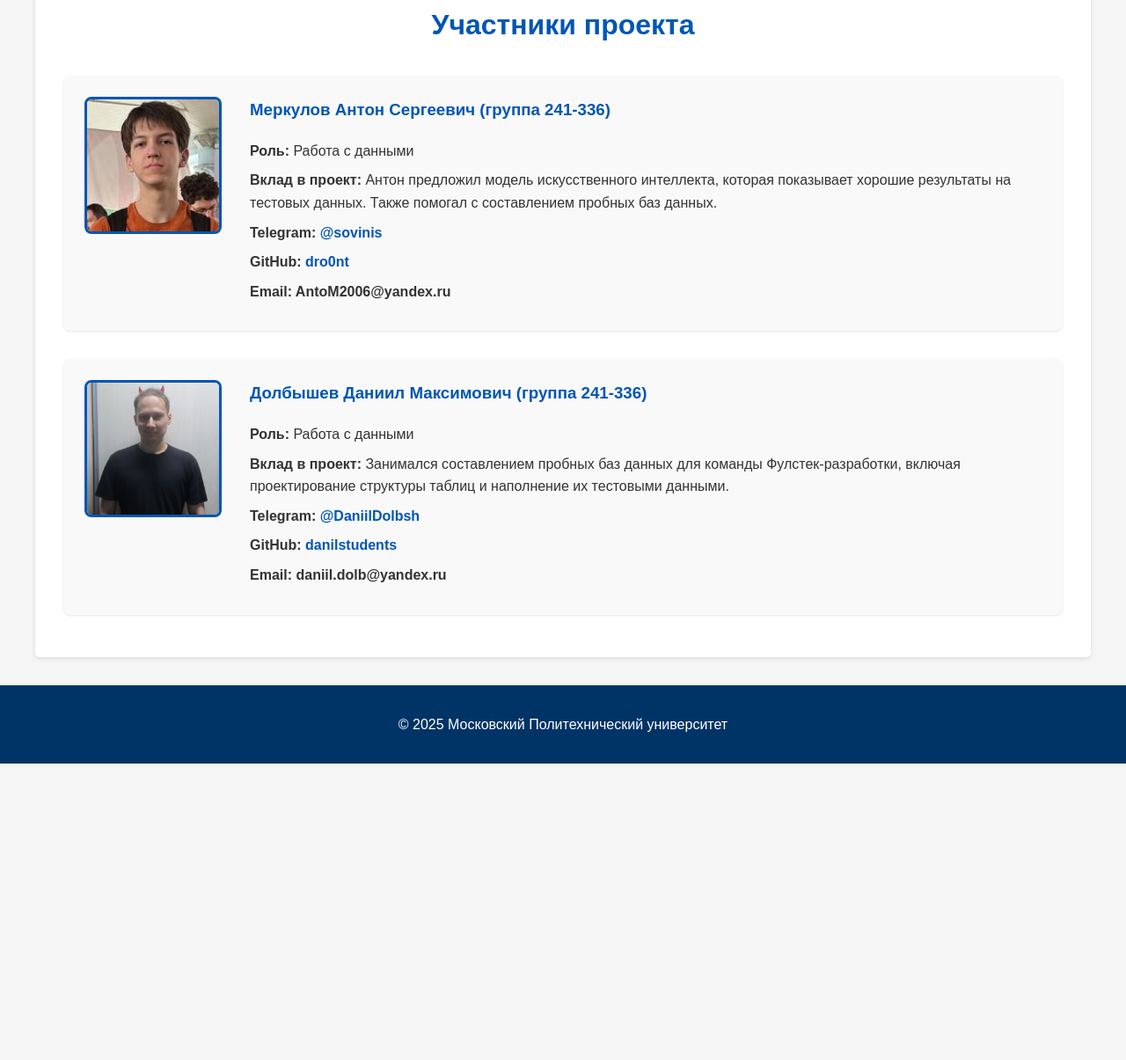
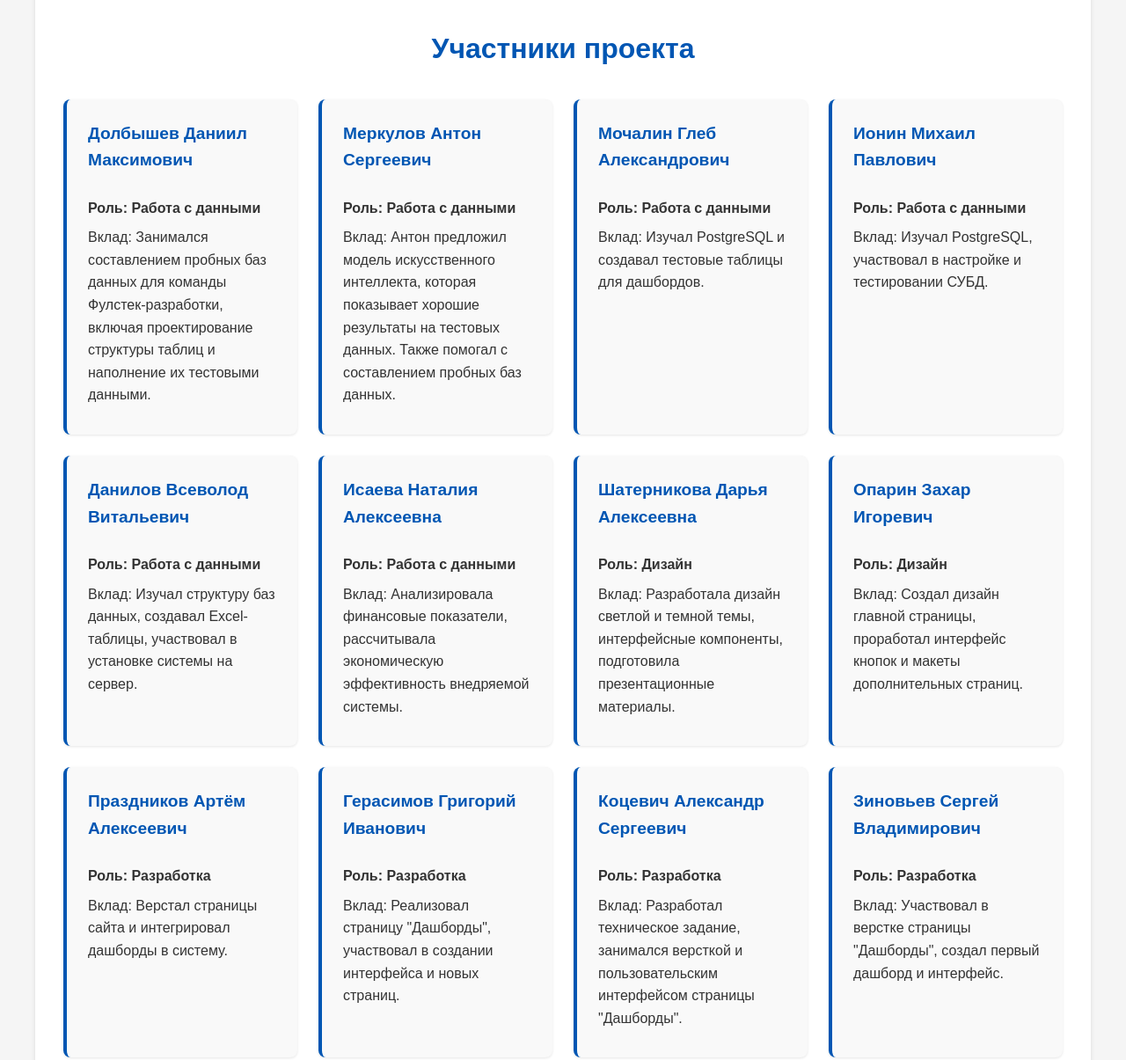
Before and after one commit to dro0nt/practice-2025-1, a plain HTML site: page site/people.html in a window 1280 px wide. Shown: the part 181-1386 px from the top of the page at 88% size. Before the commit the page ends 1049 px from the top, so only its background shows below. Drawn offline with Linux system fonts and the light colour scheme.

Commit message:
Внесение правок перед защитой
Внесение правок перед защитой

```diff
--- a/site/people.html
+++ b/site/people.html
@@ -6,7 +6,6 @@
     <title>Участники проекта - Московский Политех</title>
     <link rel="stylesheet" href="styles.css">
     <style>
-        /* Дополнительные стили для страницы участников */
         .people {
             background: white;
             padding: 2rem;
@@ -16,94 +15,49 @@
 
         .people h2 {
             color: #0056b3;
-            margin-top: 0;
             text-align: center;
             font-size: 2rem;
             margin-bottom: 2rem;
         }
 
-        .people-list {
-            list-style: none;
-            padding: 0;
+        .people-grid {
             display: grid;
-            grid-template-columns: 1fr;
-            gap: 2rem;
+            grid-template-columns: repeat(4, 1fr);
+            gap: 1.5rem;
         }
 
-        .people-list li {
-            display: flex;
-            gap: 2rem;
+        .person-card {
+            background: #f9f9f9;
             padding: 1.5rem;
-            background: #f9f9f9;
             border-radius: 8px;
             box-shadow: 0 1px 3px rgba(0,0,0,0.1);
-            transition: transform 0.3s, box-shadow 0.3s;
+            border-left: 4px solid #0056b3;
         }
 
-        .people-list li:hover {
-            transform: translateY(-5px);
-            box-shadow: 0 5px 15px rgba(0,0,0,0.1);
+        .person-card h4 {
+            margin-top: 0;
+            color: #0056b3;
+            font-size: 1.2rem;
         }
 
-        .member-photo {
-            width: 150px;
-            height: 150px;
-            object-fit: cover;
-            border-radius: 8px;
-            border: 3px solid #0056b3;
-        }
-
-        .people-list div {
-            flex: 1;
-        }
-
-        .people-list h3 {
-            margin-top: 0;
-            color: #0056b3;
-        }
-
-        .people-list p {
+        .person-card p {
             margin: 0.5rem 0;
         }
 
-        .people-list a {
-            color: #0056b3;
-            text-decoration: none;
+        .person-role {
+            font-weight: bold;
+            color: #333;
         }
 
-        .people-list a:hover {
-            text-decoration: underline;
+        @media (max-width: 992px) {
+            .people-grid {
+                grid-template-columns: repeat(2, 1fr);
+            }
         }
 
-        .people-list button {
-            background: #0056b3;
-            color: white;
-            border: none;
-            padding: 0.5rem 1rem;
-            border-radius: 4px;
-            cursor: pointer;
-            margin-top: 0.5rem;
-            transition: background 0.3s;
-        }
-
-        .people-list button:hover {
-            background: #003d82;
-        }
-
-        .people-list button a {
-            color: white;
-        }
-
-        @media (max-width: 768px) {
-            .people-list li {
-                flex-direction: column;
-                gap: 1rem;
-            }
-
-            .member-photo {
-                width: 100%;
-                height: auto;
-                max-height: 300px;
+        @media (max-width: 600px) {
+            .people-grid {
+                grid-template-columns: 1fr;
             }
         }
     </style>
@@ -125,31 +79,103 @@
     <main>
         <section class="people">
             <h2>Участники проекта</h2>
-            <ul class="people-list">
-                <li>
-                    <img src="images/Anton.png" alt="Антон Меркулов" class="member-photo">
-                    <div>
-                        <h3>Меркулов Антон Сергеевич (группа 241-336)</h3>
-                        <p><strong>Роль:</strong> Работа с данными</p>
-                        <p><strong>Вклад в проект: </strong>Антон предложил модель искусственного интеллекта, которая показывает хорошие результаты на тестовых данных. Также помогал с составлением пробных баз данных.</p>
-                        <p><strong>Telegram: <a href="https://t.me/sovinis">@sovinis</a></strong></p>
-                        <p><strong>GitHub: <a href="https://github.com/dro0nt">dro0nt</a></strong></p>
-                        <p><strong>Email: AntoM2006@yandex.ru</strong></p>
-                    </div>
-                </li>
+            <div class="people-grid">
+                <div class="person-card">
+                    <h4>Долбышев Даниил Максимович</h4>
+                    <p class="person-role">Роль: Работа с данными</p>
+                    <p>Вклад: Занимался составлением пробных баз данных для команды Фулстек-разработки, включая проектирование структуры таблиц и наполнение их тестовыми данными.</p>
+                </div>
 
-                <li>
-                    <img src="images/Danya.png" alt="Долбышев Даниил" class="member-photo">
-                    <div>
-                        <h3>Долбышев Даниил Максимович (группа 241-336)</h3>
-                        <p><strong>Роль:</strong> Работа с данными</p>
-                        <p><strong>Вклад в проект: </strong>Занимался составлением пробных баз данных для команды Фулстек-разработки, включая проектирование структуры таблиц и наполнение их тестовыми данными.</p>
-                        <p><strong>Telegram: <a href="https://t.me/DaniilDolbsh">@DaniilDolbsh</a></strong></p>
-                        <p><strong>GitHub: <a href="https://github.com/danilstudents">danilstudents</a></strong></p>
-                        <p><strong>Email: daniil.dolb@yandex.ru</strong></p>
-                    </div>
-                </li>
-            </ul>
+                <div class="person-card">
+                    <h4>Меркулов Антон Сергеевич</h4>
+                    <p class="person-role">Роль: Работа с данными</p>
+                    <p>Вклад: Антон предложил модель искусственного интеллекта, которая показывает хорошие результаты на тестовых данных. Также помогал с составлением пробных баз данных.</p>
+                </div>
+
+                <div class="person-card">
+                    <h4>Мочалин Глеб Александрович</h4>
+                    <p class="person-role">Роль: Работа с данными</p>
+                    <p>Вклад: Изучал PostgreSQL и создавал тестовые таблицы для дашбордов.</p>
+                </div>
+
+                <div class="person-card">
+                    <h4>Ионин Михаил Павлович</h4>
+                    <p class="person-role">Роль: Работа с данными</p>
+                    <p>Вклад: Изучал PostgreSQL, участвовал в настройке и тестировании СУБД.</p>
+                </div>
+
+                <div class="person-card">
+                    <h4>Данилов Всеволод Витальевич</h4>
+                    <p class="person-role">Роль: Работа с данными</p>
+                    <p>Вклад: Изучал структуру баз данных, создавал Excel-таблицы, участвовал в установке системы на сервер.</p>
+                </div>
+
+                <div class="person-card">
+                    <h4>Исаева Наталия Алексеевна</h4>
+                    <p class="person-role">Роль: Работа с данными</p>
+                    <p>Вклад: Анализировала финансовые показатели, рассчитывала экономическую эффективность внедряемой системы.</p>
+                </div>
+
+                <div class="person-card">
+                    <h4>Шатерникова Дарья Алексеевна</h4>
+                    <p class="person-role">Роль: Дизайн</p>
+                    <p>Вклад: Разработала дизайн светлой и темной темы, интерфейсные компоненты, подготовила презентационные материалы.</p>
+                </div>
+
+                <div class="person-card">
+                    <h4>Опарин Захар Игоревич</h4>
+                    <p class="person-role">Роль: Дизайн</p>
+                    <p>Вклад: Создал дизайн главной страницы, проработал интерфейс кнопок и макеты дополнительных страниц.</p>
+                </div>
+
+                <div class="person-card">
+                    <h4>Праздников Артём Алексеевич</h4>
+                    <p class="person-role">Роль: Разработка</p>
+                    <p>Вклад: Верстал страницы сайта и интегрировал дашборды в систему.</p>
+                </div>
+
+                <div class="person-card">
+                    <h4>Герасимов Григорий Иванович</h4>
+                    <p class="person-role">Роль: Разработка</p>
+                    <p>Вклад: Реализовал страницу "Дашборды", участвовал в создании интерфейса и новых страниц.</p>
+                </div>
+
+                <div class="person-card">
+                    <h4>Коцевич Александр Сергеевич</h4>
+                    <p class="person-role">Роль: Разработка</p>
+                    <p>Вклад: Разработал техническое задание, занимался версткой и пользовательским интерфейсом страницы "Дашборды".</p>
+                </div>
+
+                <div class="person-card">
+                    <h4>Зиновьев Сергей Владимирович</h4>
+                    <p class="person-role">Роль: Разработка</p>
+                    <p>Вклад: Участвовал в верстке страницы "Дашборды", создал первый дашборд и интерфейс.</p>
+                </div>
+
+                <div class="person-card">
+                    <h4>Краснов Родион Денисович</h4>
+                    <p class="person-role">Роль: Разработка</p>
+                    <p>Вклад: Выполнил начальную верстку сайта, разработал дашборды и пользовательский интерфейс.</p>
+                </div>
+
+                <div class="person-card">
+                    <h4>Андреев Андрей</h4>
+                    <p class="person-role">Роль: Разработка</p>
+                    <p>Вклад: Координировал команду, организовывал рабочий процесс и занимался логикой взаимодействия между компонентами сайта.</p>
+                </div>
+
+                <div class="person-card">
+                    <h4>Беберин Всеволод Викторович</h4>
+                    <p class="person-role">Роль: Разработка</p>
+                    <p>Вклад: Разрабатывал архитектуру системы, участвовал в создании компонентов и тестировании.</p>
+                </div>
+
+                <div class="person-card">
+                    <h4>Киличников Александр Евгеньевич</h4>
+                    <p class="person-role">Роль: Разработка</p>
+                    <p>Вклад: Участвовал в проработке архитектуры, разрабатывал интерфейс и проводил тестирование.</p>
+                </div>
+            </div>
         </section>
     </main>
 
--- a/site/styles.css
+++ b/site/styles.css
@@ -290,3 +290,26 @@ footer {
         height: 40px;
     }
 }
+.people-grid {
+  display: grid;
+  grid-template-columns: repeat(auto-fit, minmax(250px, 1fr));
+  gap: 1.5rem;
+}
+
+.person-card {
+  background: #f9f9f9;
+  border-left: 4px solid #0056b3;
+  border-radius: 8px;
+  padding: 1.5rem;
+  box-shadow: 0 1px 3px rgba(0,0,0,0.1);
+}
+
+.person-card h4 {
+  margin-top: 0;
+  color: #0056b3;
+  font-size: 1.2rem;
+}
+
+.person-card p {
+  margin: 0.5rem 0;
+}
```
Also changed, not shown: 4 other files.
